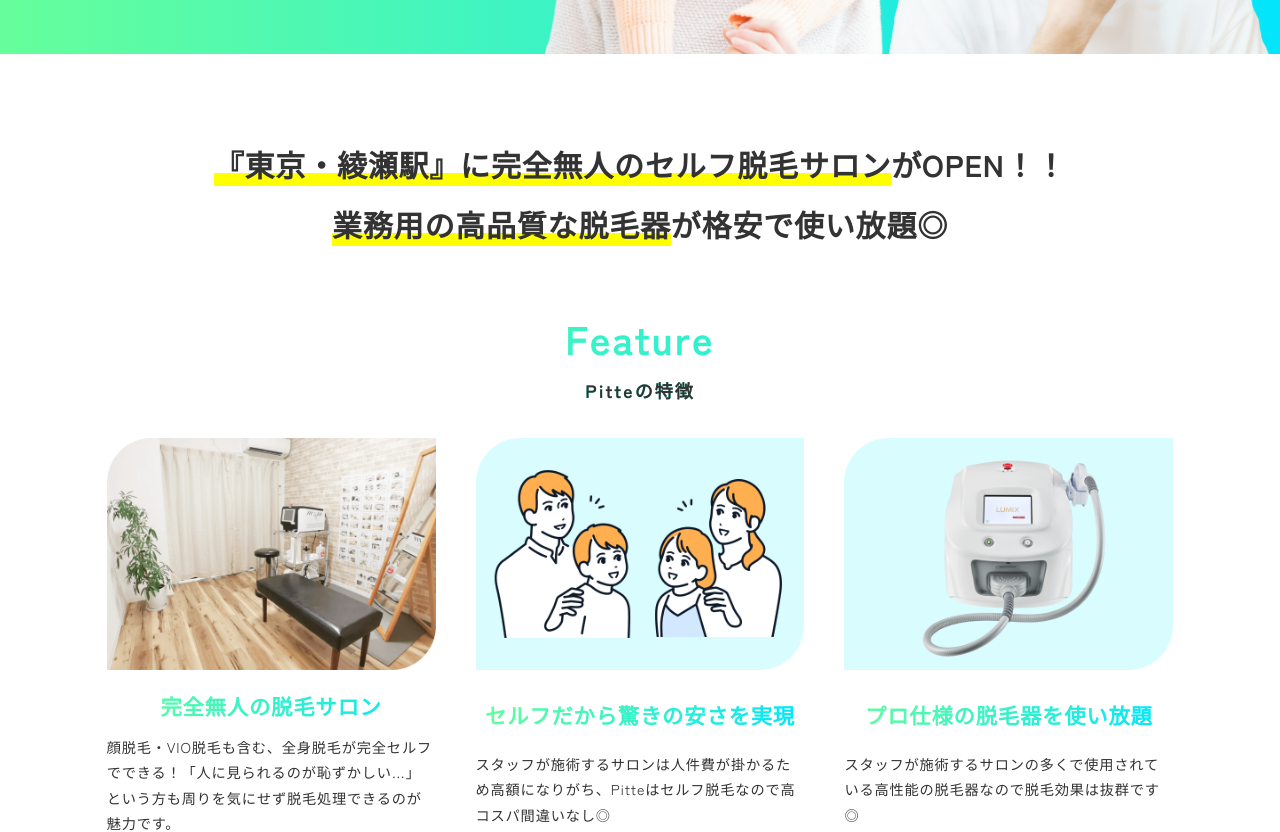
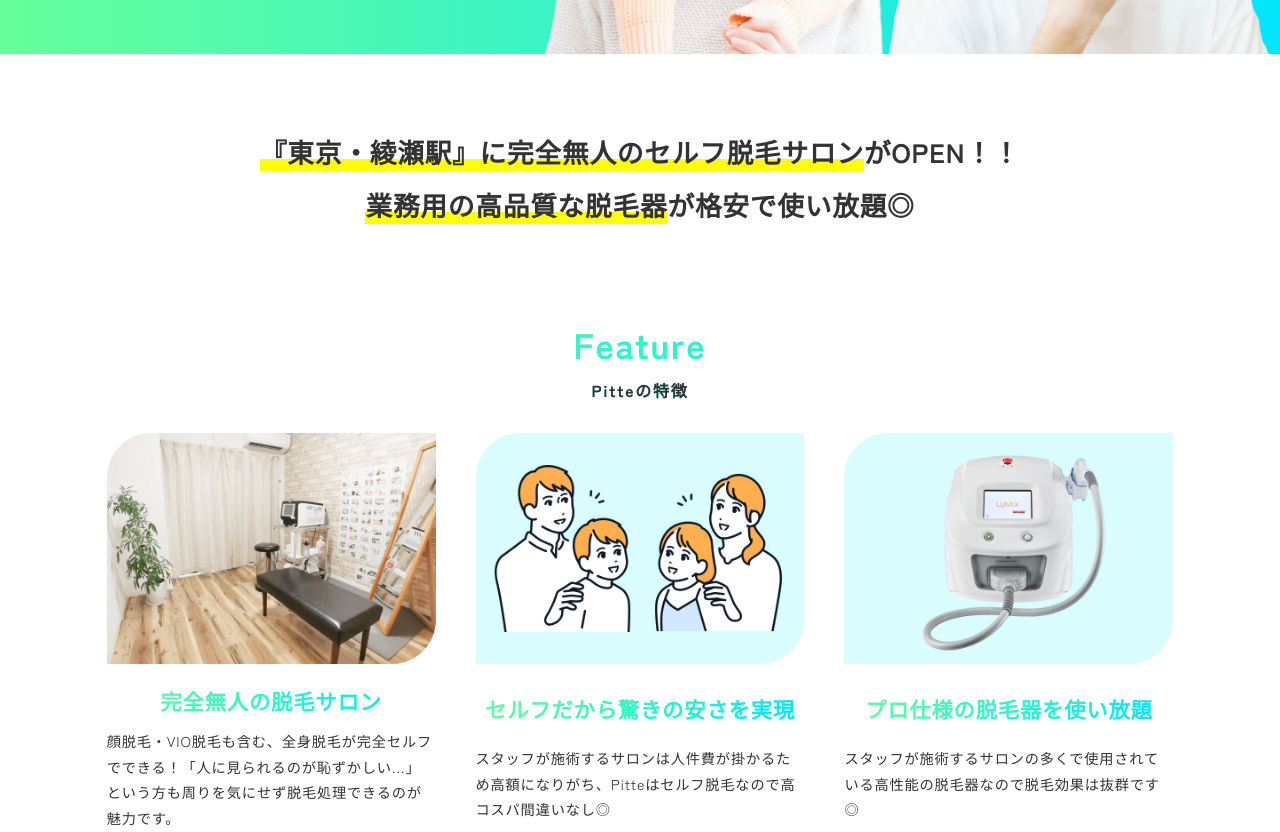
Before and after one commit to h-yabi2/Pitte, a Next.js app: page / in a window 1280 px wide. Shown: the part 700-1532 px from the top of the page. Built offline with nearby package versions, Linux system fonts and the light colour scheme.

Commit message:
Update font-size and margin values using fluid typography

```diff
--- a/app/components/Contents/index.tsx
+++ b/app/components/Contents/index.tsx
@@ -7,7 +7,7 @@ import { Feature } from '@/app/components/Feature'
 
 export const Contents: React.FC = () => {
   return (
-    <main className={'px-4 mt-20'}>
+    <main className={'px-4'}>
       <h1 className={s.title}>
         <span className="text-highlight">
           『東京・綾瀬駅』に完全無人のセルフ脱毛サロン
--- a/app/components/Contents/styles.module.scss
+++ b/app/components/Contents/styles.module.scss
@@ -1,5 +1,8 @@
+@use 'app/_mixin' as *;
+
 .title {
-  font-size: 30px;
+  @include fluidValue1440(margin-top, 80, 30);
+  @include fluidValue1440(font-size, 30, 24);
   font-weight: bold;
   text-align: center;
   line-height: 2;
--- a/app/components/Title/styles.module.scss
+++ b/app/components/Title/styles.module.scss
@@ -1,7 +1,9 @@
+@use 'app/_mixin' as *;
+
 .root {
-  margin-top: 3rem;
-  margin-bottom: 2rem;
-  font-size: 2.5rem;
+  @include fluidValue1440(margin-top, 90, 40);
+  @include fluidValue1440(margin-bottom, 32, 24);
+  @include fluidValue1440(font-size, 40, 36);
   font-weight: bold;
   text-align: center;
   background: linear-gradient(to right, #66fe9b, #03e5fc);
@@ -11,7 +13,7 @@
   span {
     display: block;
     color: #333;
-    font-size: 1.125rem;
+    @include fluidValue1440(font-size, 18, 18);
   }
   &.white {
     background: none;
```
